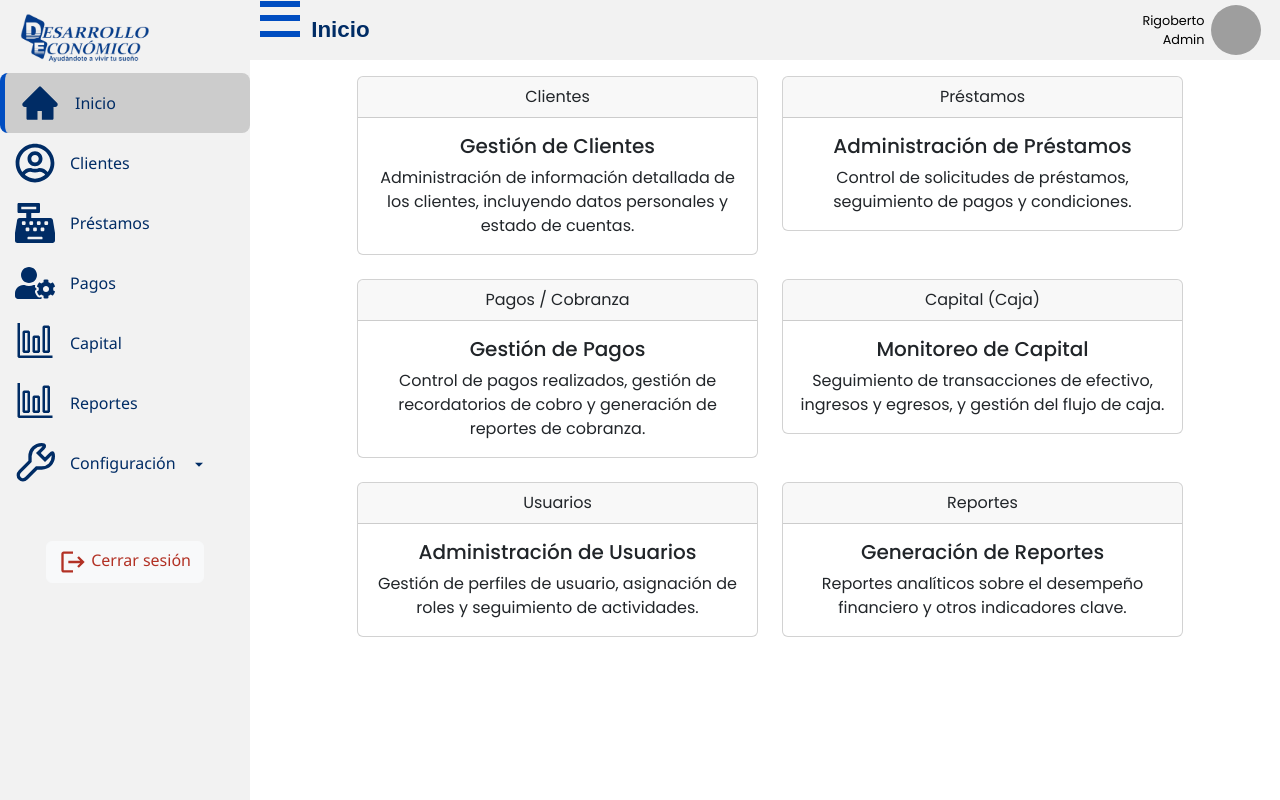
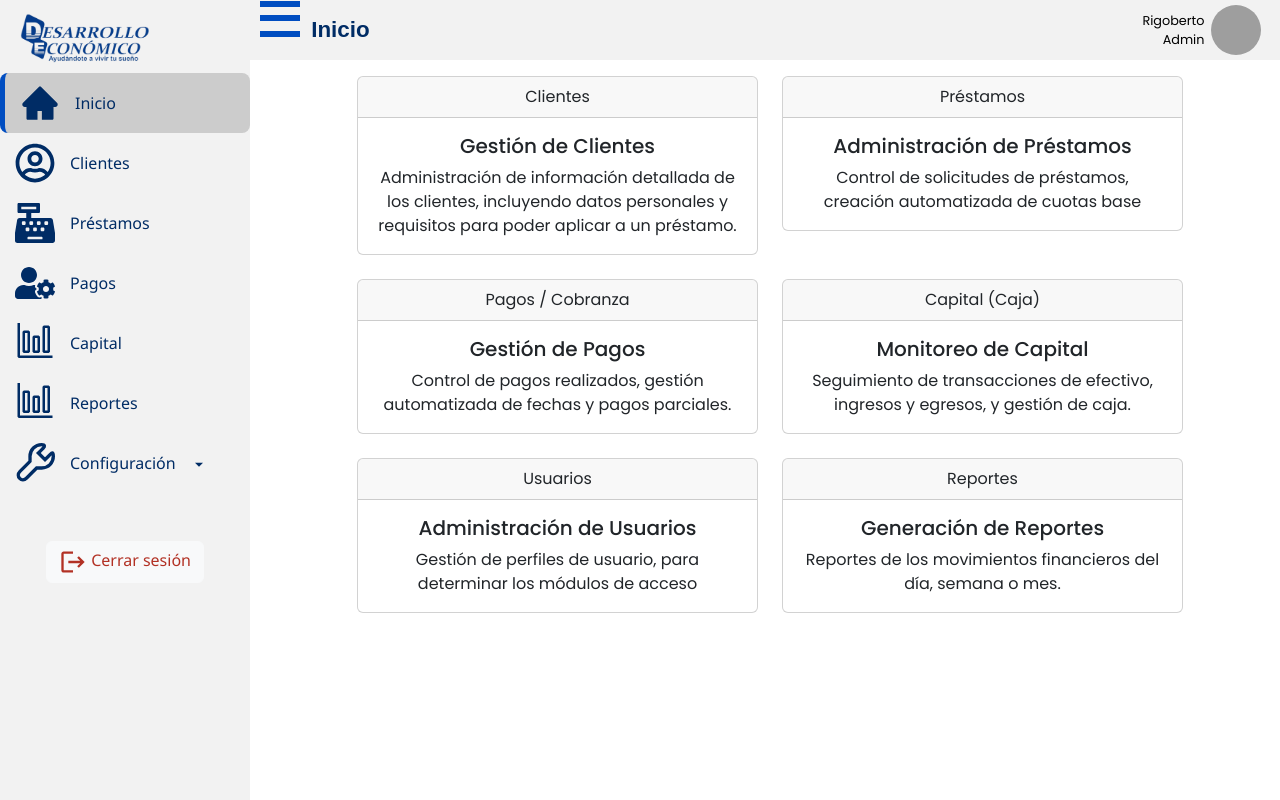
Before and after one commit to JefersonV/d-economico, a React (Vite) app: page / in a window 1280 px wide. Built offline with nearby package versions, Linux system fonts and the light colour scheme; grey boxes are pictures that could not be loaded; a web font is replaced by a local one.

Commit message:
bugs en integraciones arreglados

```diff
--- a/src/components/Prestamos/TablePrestamos.jsx
+++ b/src/components/Prestamos/TablePrestamos.jsx
@@ -79,7 +79,7 @@ function TablePrestamos(props) {
                         ).toLocaleDateString()}
                       </td>{" "}
                       {/* Cambié a prestamo.fechaAprobacion */}
-                      <td>{prestamo.monto}</td>
+                      <td> {prestamo.monto && "Q." + prestamo.monto.toFixed(2)}</td>
                       <td>{prestamo.capitalRecuperado || 0}</td>{" "}
                       {/* Añadido para mostrar monto pendiente */}
                       <td>{prestamo.cantidadCuotas}</td>
@@ -95,7 +95,19 @@ function TablePrestamos(props) {
                           ? "Diario"
                           : "No definido"}
                       </td>
-                      <td>{prestamo.estado ? "Activo" : "Inactivo"}</td>
+                      <td>{prestamo.estado ?
+                        <Badge
+                          className="text-dark"
+                          color="light"
+                          pill
+                        >
+                          Vigente
+                        </Badge> : <Badge
+                          color="danger"
+                          pill
+                        >
+                          Vencido
+                        </Badge>}</td>
                       <td>
                         {/* Aquí puedes agregar acciones, como botones para editar o eliminar */}
 
--- a/src/components/Sidebar/SidebarData.jsx
+++ b/src/components/Sidebar/SidebarData.jsx
@@ -83,7 +83,7 @@ export const SidebarData = [
     iconOpened: <RiArrowUpSFill />,
     subNav: [
       {
-        title: "Políticas",
+        title: "Tipo préstamo",
         path: "/menu",
         icon: <BiFoodMenu />,
         class: "nav-subItem",
--- a/src/pages/Capital.jsx
+++ b/src/pages/Capital.jsx
@@ -13,7 +13,7 @@ function Capital(props) {
     <>
       <div className={isOpen ? "wrapper" : "side"}>
         <div className="container">
-          <div className="row">
+          <div className="row mb-4">
             <div className="col col-md-5">
               <div className="card">
                 <div className="card-header">
@@ -21,7 +21,7 @@ function Capital(props) {
                 </div>
                 <div className="card-body">
                   <h5 className="card-title">Monitoreo de Capital</h5>
-                  <p className="card-text">Aquí se mostrará el capital disponible en la caja.</p>
+                  <p className="card-text">Q.5,150.00.</p>
                 </div>
               </div>
             </div>
@@ -33,7 +33,7 @@ function Capital(props) {
                 </div>
                 <div className="card-body">
                   <h5 className="card-title">Ingresos</h5>
-                  <p className="card-text">Aquí se mostrarán los ingresos registrados en la caja.</p>
+                  <p className="card-text">Q.7,300.00</p>
                 </div>
               </div>
             </div>
--- a/src/pages/Home.jsx
+++ b/src/pages/Home.jsx
@@ -19,7 +19,7 @@ export default function Home(props) {
 								</div>
 								<div className="card-body">
 									<h5 className="card-title">Gestión de Clientes</h5>
-									<p className="card-text">Administración de información detallada de los clientes, incluyendo datos personales y estado de cuentas.</p>
+									<p className="card-text">Administración de información detallada de los clientes, incluyendo datos personales y requisitos para poder aplicar a un préstamo.</p>
 								</div>
 							</div>
 						</div>
@@ -31,7 +31,7 @@ export default function Home(props) {
 								</div>
 								<div className="card-body">
 									<h5 className="card-title">Administración de Préstamos</h5>
-									<p className="card-text">Control de solicitudes de préstamos, seguimiento de pagos y condiciones.</p>
+									<p className="card-text">Control de solicitudes de préstamos, creación automatizada de cuotas base</p>
 								</div>
 							</div>
 						</div>
@@ -46,7 +46,7 @@ export default function Home(props) {
 								</div>
 								<div className="card-body">
 									<h5 className="card-title">Gestión de Pagos</h5>
-									<p className="card-text">Control de pagos realizados, gestión de recordatorios de cobro y generación de reportes de cobranza.</p>
+									<p className="card-text">Control de pagos realizados, gestión automatizada de fechas y pagos parciales.</p>
 								</div>
 							</div>
 						</div>
@@ -58,7 +58,7 @@ export default function Home(props) {
 								</div>
 								<div className="card-body">
 									<h5 className="card-title">Monitoreo de Capital</h5>
-									<p className="card-text">Seguimiento de transacciones de efectivo, ingresos y egresos, y gestión del flujo de caja.</p>
+									<p className="card-text">Seguimiento de transacciones de efectivo, ingresos y egresos, y gestión de caja.</p>
 								</div>
 							</div>
 						</div>
@@ -73,7 +73,7 @@ export default function Home(props) {
 								</div>
 								<div className="card-body">
 									<h5 className="card-title">Administración de Usuarios</h5>
-									<p className="card-text">Gestión de perfiles de usuario, asignación de roles y seguimiento de actividades.</p>
+									<p className="card-text">Gestión de perfiles de usuario, para determinar los módulos de acceso</p>
 								</div>
 							</div>
 						</div>
@@ -85,7 +85,7 @@ export default function Home(props) {
 								</div>
 								<div className="card-body">
 									<h5 className="card-title">Generación de Reportes</h5>
-									<p className="card-text">Reportes analíticos sobre el desempeño financiero y otros indicadores clave.</p>
+									<p className="card-text">Reportes de los movimientos financieros del día, semana o mes.</p>
 								</div>
 							</div>
 						</div>
```
